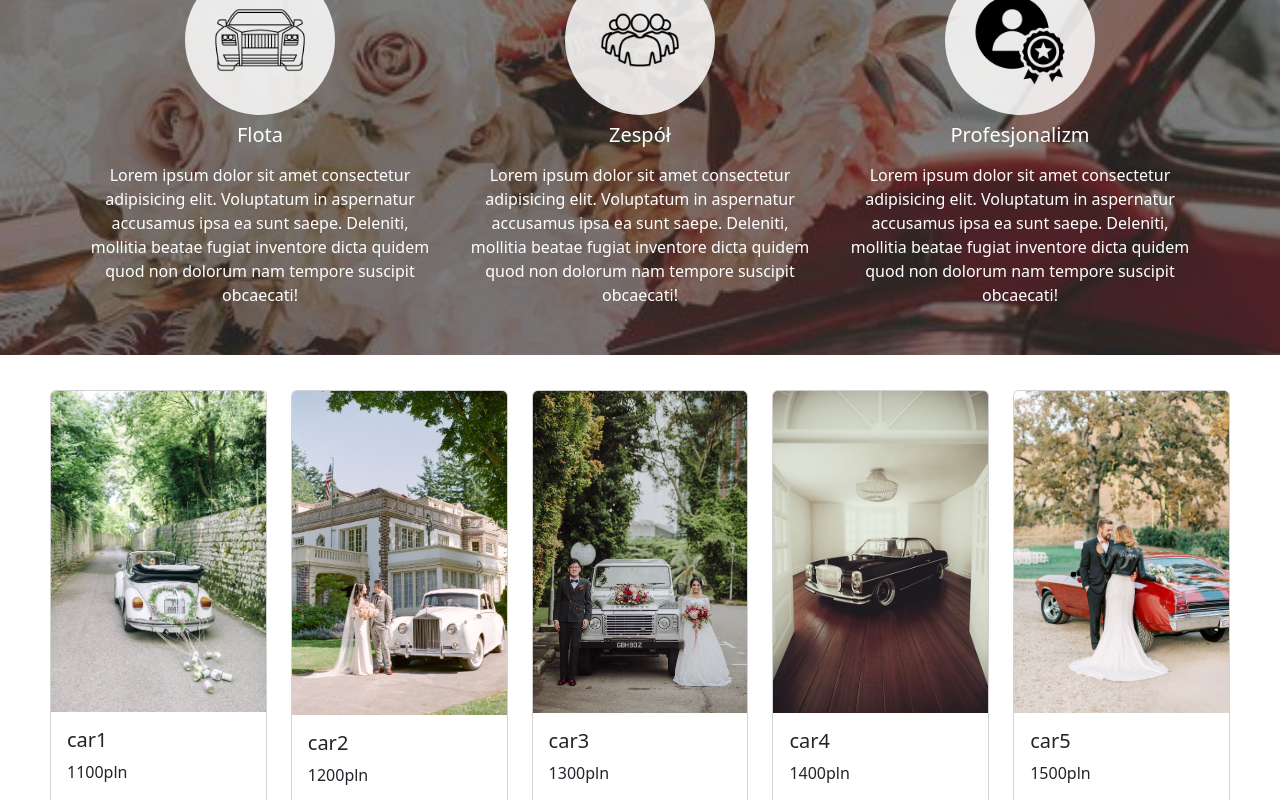
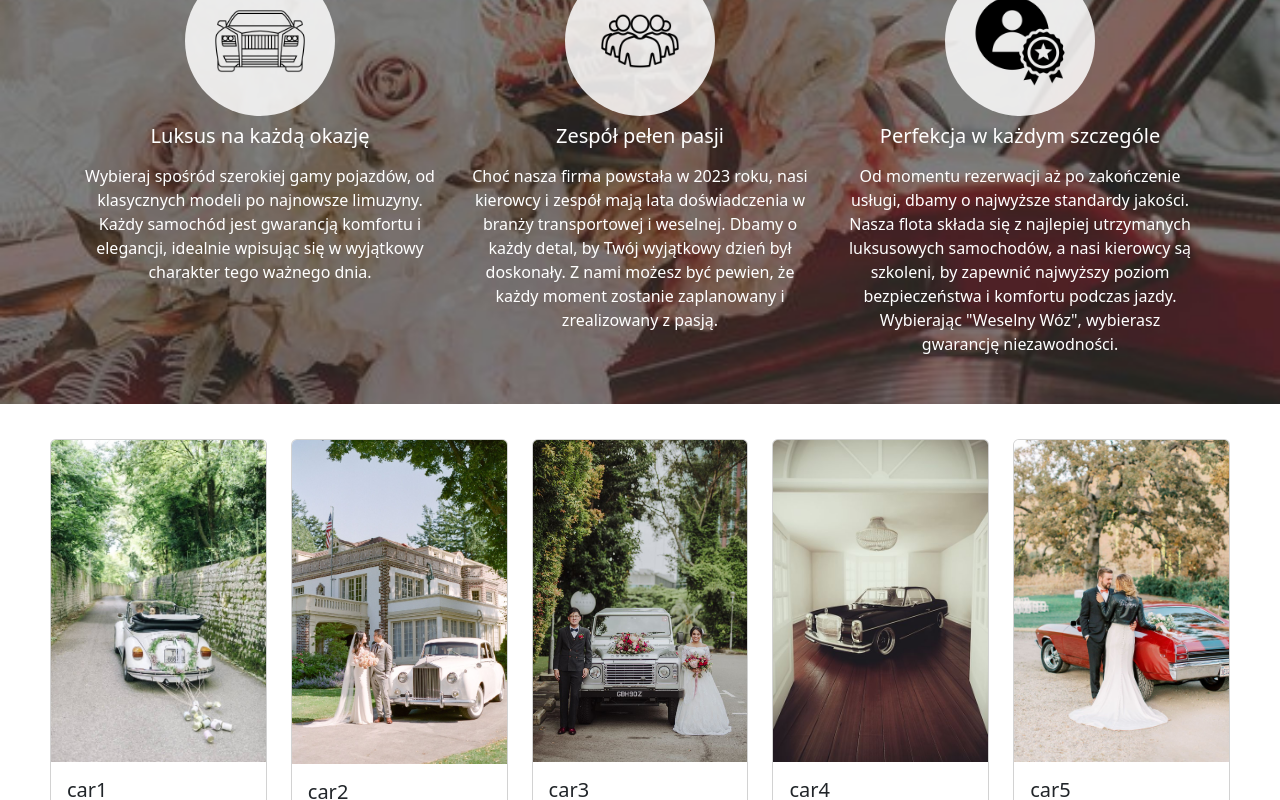
Before and after one commit to artwol993/weselny-woz, a React (Create React App) app: page / in a window 1280 px wide. Shown: the part 1459-2259 px from the top of the page. Built offline with nearby package versions, Linux system fonts and the light colour scheme.

Commit message:
add text

```diff
--- a/src/component/quality.jsx
+++ b/src/component/quality.jsx
@@ -19,12 +19,14 @@ function Quality() {
                 <div className="mb-2 box-circle">
                   <img className="quality-icon" src={qualityCar} alt="dos" />
                 </div>
-                <Card.Title className=" mb-3">Flota</Card.Title>
+                <Card.Title className=" mb-3">
+                  Luksus na każdą okazję
+                </Card.Title>
                 <Card.Text>
-                  Lorem ipsum dolor sit amet consectetur adipisicing elit.
-                  Voluptatum in aspernatur accusamus ipsa ea sunt saepe.
-                  Deleniti, mollitia beatae fugiat inventore dicta quidem quod
-                  non dolorum nam tempore suscipit obcaecati!
+                  Wybieraj spośród szerokiej gamy pojazdów, od klasycznych
+                  modeli po najnowsze limuzyny. Każdy samochód jest gwarancją
+                  komfortu i elegancji, idealnie wpisując się w wyjątkowy
+                  charakter tego ważnego dnia.
                 </Card.Text>
               </Card.Body>
             </div>
@@ -35,12 +37,13 @@ function Quality() {
                 <div className="mb-2 box-circle">
                   <img className="quality-icon" src={qualityTeam} alt="dos" />
                 </div>
-                <Card.Title className=" mb-3">Zespół</Card.Title>
+                <Card.Title className=" mb-3">Zespół pełen pasji</Card.Title>
                 <Card.Text>
-                  Lorem ipsum dolor sit amet consectetur adipisicing elit.
-                  Voluptatum in aspernatur accusamus ipsa ea sunt saepe.
-                  Deleniti, mollitia beatae fugiat inventore dicta quidem quod
-                  non dolorum nam tempore suscipit obcaecati!
+                  Choć nasza firma powstała w 2023 roku, nasi kierowcy i zespół
+                  mają lata doświadczenia w branży transportowej i weselnej.
+                  Dbamy o każdy detal, by Twój wyjątkowy dzień był doskonały. Z
+                  nami możesz być pewien, że każdy moment zostanie zaplanowany i
+                  zrealizowany z pasją.
                 </Card.Text>
               </Card.Body>
             </div>
@@ -55,12 +58,16 @@ function Quality() {
                     alt="dos"
                   />
                 </div>
-                <Card.Title className=" mb-3">Profesjonalizm</Card.Title>
+                <Card.Title className=" mb-3">
+                  Perfekcja w każdym szczególe
+                </Card.Title>
                 <Card.Text>
-                  Lorem ipsum dolor sit amet consectetur adipisicing elit.
-                  Voluptatum in aspernatur accusamus ipsa ea sunt saepe.
-                  Deleniti, mollitia beatae fugiat inventore dicta quidem quod
-                  non dolorum nam tempore suscipit obcaecati!
+                  Od momentu rezerwacji aż po zakończenie usługi, dbamy o
+                  najwyższe standardy jakości. Nasza flota składa się z
+                  najlepiej utrzymanych luksusowych samochodów, a nasi kierowcy
+                  są szkoleni, by zapewnić najwyższy poziom bezpieczeństwa i
+                  komfortu podczas jazdy. Wybierając "Weselny Wóz", wybierasz
+                  gwarancję niezawodności.
                 </Card.Text>
               </Card.Body>
             </div>
```
